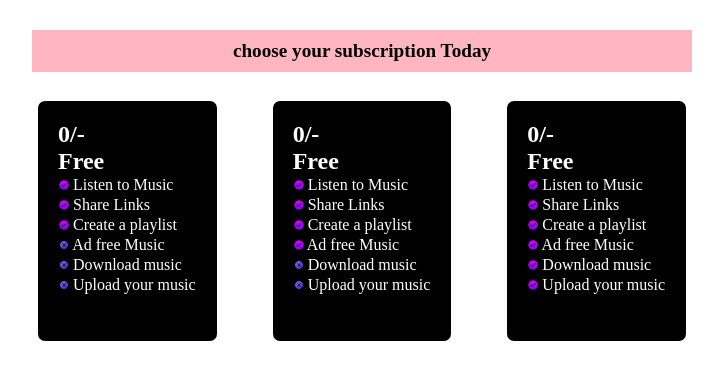
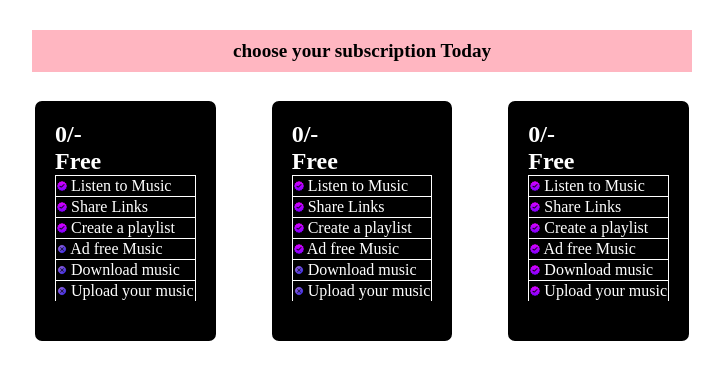
Before and after one commit to Rubanc89/Portfolie-website, a plain HTML site: page subscription.html in a window 1280 px wide. Shown: the whole page, without its empty margins (278-1001 px from the left). Drawn offline with Linux system fonts and the light colour scheme; a web font is replaced by a local one.

Commit message:
Update sstyle.css

```diff
--- a/sstyle.css
+++ b/sstyle.css
@@ -47,9 +47,14 @@ h1 {
 
     list-style: none;
     font-size: medium;
+    padding: 1px;
+    border: 1px solid white;
+    border-bottom: none;
 
-    padding: 1px;
+}
+.free__1__first li:last-child{
 
+    border-bottom: 1px soild white;
 
 }
 
```
